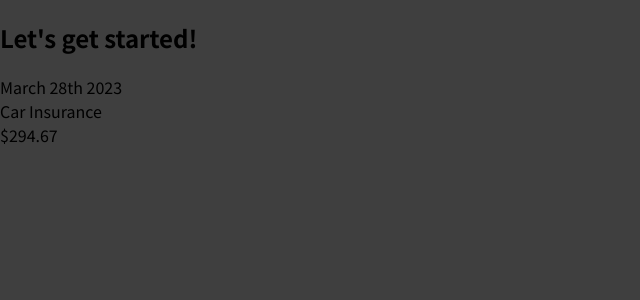
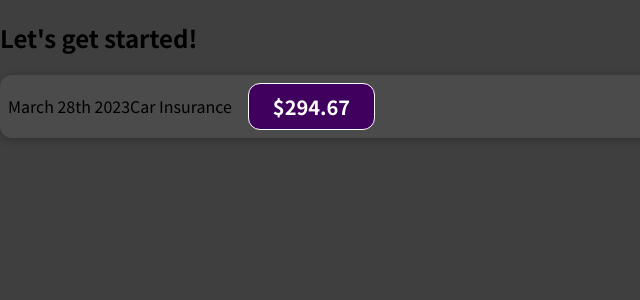
Before and after one commit to qwe8851/reactUdemy, a JavaScript app in the folder react-complete-guide/: page / in a window 1280 px wide. Shown: the top 300 px of the page, without its empty margins (0-640 px from the left). Built offline with nearby package versions, Linux system fonts and the light colour scheme.

Commit message:
install package.json

```diff
--- a/react-complete-guide/package.json
+++ b/react-complete-guide/package.json
@@ -6,6 +6,7 @@
     "@testing-library/jest-dom": "^5.11.6",
     "@testing-library/react": "^11.2.2",
     "@testing-library/user-event": "^12.5.0",
+    "package.json": "^2.0.1",
     "react": "^18.0.0",
     "react-dom": "^18.0.0",
     "react-scripts": "^5.0.1",
--- /dev/null
+++ b/react-complete-guide/src/components/ExpenseItem.css
@@ -0,0 +1,56 @@
+.expense-item {
+    display: flex;
+    justify-content: space-between; /* item들 사이(between)에 균일한 간격*/
+    align-items: center;
+    box-shadow: 0 2px 8px rgba(0, 0, 0, 0.25);
+    padding: 0.5rem;
+    margin: 1rem 0;
+    border-radius: 12px;
+    background-color: #4b4b4b;
+}
+
+.expense-item__description {
+    display: flex;
+    flex-direction: column;
+    gap: 1rem;
+    align-items: flex-end;
+    flex-flow: column-reverse;  /* 행방향 역순 배치 */
+    justify-content: flex-start;
+    flex: 1;
+}
+
+.expense-item h2 {
+    color: #3a3a3a;
+    font-size: 1rem;
+    flex: 1;
+    margin: 0 1rem;
+    color: white;
+}
+
+.expense-item__price {
+    font-size: 1rem;
+    font-weight: bold;
+    color: white;
+    background-color: #40005d;
+    border: 1px solid white;
+    padding: 0.5rem;
+    border-radius: 12px;
+}
+
+@media (min-width: 580px) {
+    .expense-item__description {
+        flex-direction: row;
+        align-items: center;
+        justify-content: flex-start;
+        flex: 1;
+    }
+
+    .expense-item__description h2 {
+        font-size: 1.25rem;
+    }
+
+    .expense-item__price {
+        font-size: 1.25rem;
+        padding: 0.5rem 1.5rem;
+    }
+}
--- a/react-complete-guide/src/components/ExpenseItem.js
+++ b/react-complete-guide/src/components/ExpenseItem.js
@@ -1,11 +1,12 @@
+import './ExpenseItem.css';
 
 function ExpenseItem() {
     return (
-        <div>
+        <div className="expense-item">
             <div>March 28th 2023</div>
-            <div>
+            <div className="expense-item__description">
                 <div>Car Insurance</div>
-                <div>$294.67</div>
+                <div className="expense-item__price">$294.67</div>
             </div>
         </div>
     );
```
Also changed, not shown: 2 other files (tests, documents, lock files or other folders).
